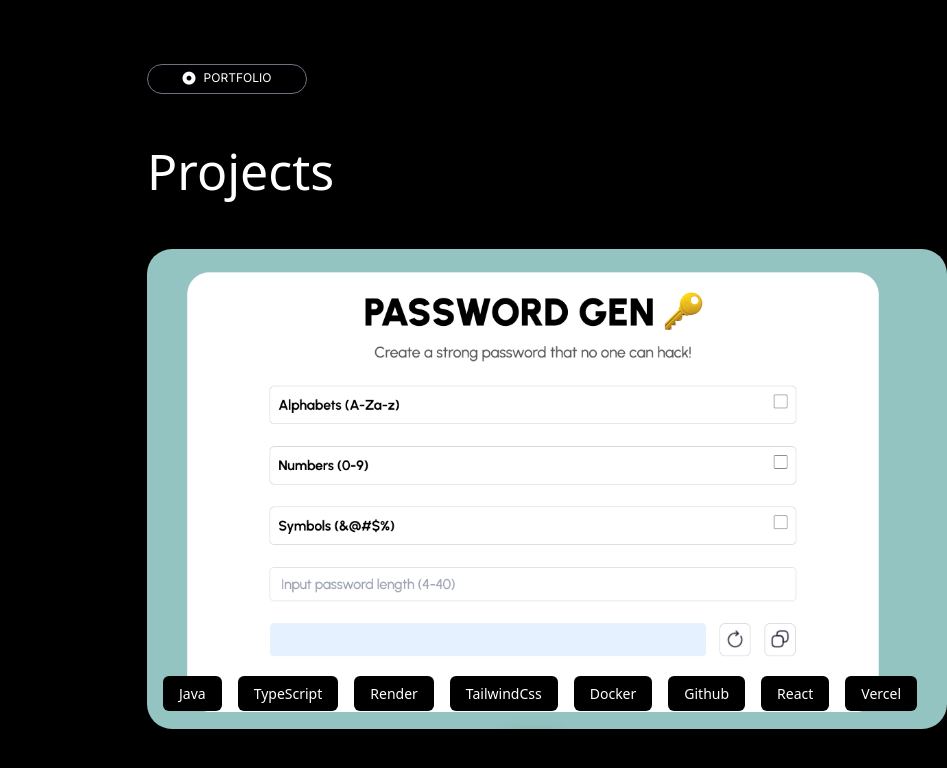
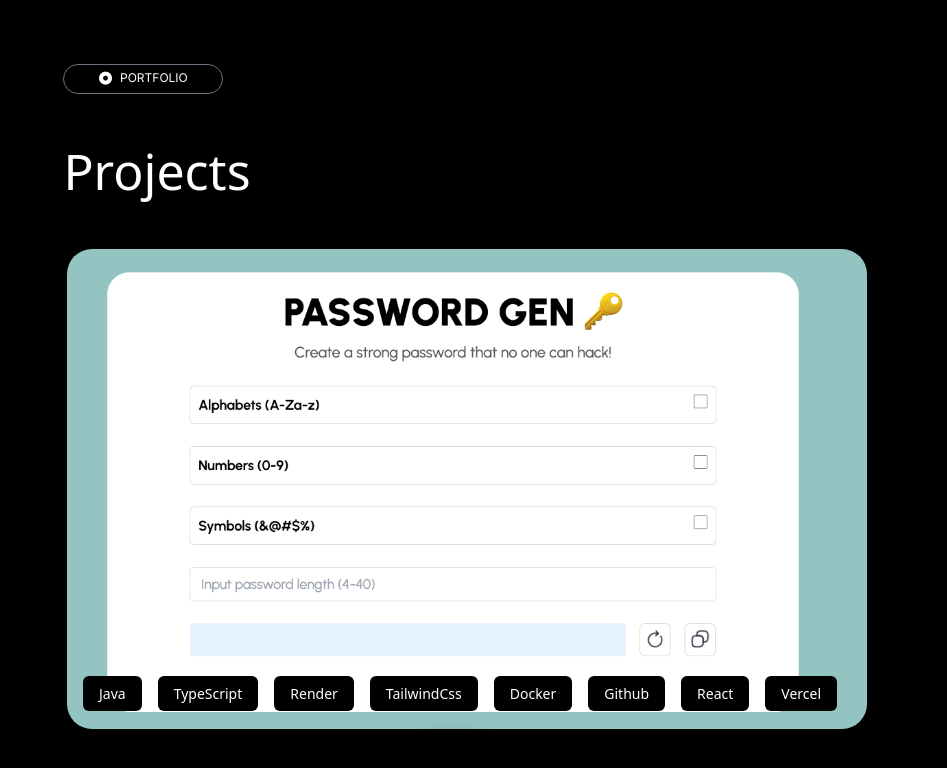
Before and after one commit to Divinegirl8/project, a React (Create React App) app: page /portfolio in a window 1280 px wide. Shown: the top 768 px of the page, without its empty margins (333-1280 px from the left). Built offline with nearby package versions, Linux system fonts and the light colour scheme.

Commit message:
new commit

```diff
--- a/src/component/About/index.module.css
+++ b/src/component/About/index.module.css
@@ -87,11 +87,7 @@ body {
 }
 
 @media (min-width: 2500px) {
-  .abt{
-    font-size: 40px;
-    max-width: 80rem;
 
-  }
   .icon{
     font-size: 50px;
   }
--- a/src/component/About/index.tsx
+++ b/src/component/About/index.tsx
@@ -214,7 +214,7 @@ const About = React.forwardRef<HTMLDivElement, {}>((props, ref)=> {
             <div>
               <div
                 ref={(el) => (elementsRef.current[1] = el)}
-                className={`${style.hidden}  ${style.abt} max-w-xs lg:ml-1  lg:mx-0 mx-5`}
+                className={`${style.hidden}  max-w-xs lg:ml-1  lg:mx-0 mx-5`}
               >
                 <button
                   onClick={togglePlayPause}
@@ -227,7 +227,7 @@ const About = React.forwardRef<HTMLDivElement, {}>((props, ref)=> {
 
               <p
                 ref={(el) => (elementsRef.current[2] = el)}
-                className={`${style.hidden} ${style.abt} lg:max-w-xs  xl:max-w-xl  lg:mx-0 lg:ml-5 mx-6 text-[#999999]`}
+                className={`${style.hidden} lg:max-w-xs  xl:max-w-xl  lg:mx-0 lg:ml-5 mx-6 text-[#999999]`}
               >
 
                I'm a dedicated Software Engineer with expertise in crafting scalable,
--- a/src/component/HeroPage/index.tsx
+++ b/src/component/HeroPage/index.tsx
@@ -161,7 +161,7 @@ const HeroPage = React.forwardRef<HTMLDivElement, {}>((props, ref) => {
         <div className={`cursor-none bg-gradient-to-b from-black via-black to-transparent lg:pb-[15rem] pb-[45rem]  relative  ${style.customCursor}`} ref={ref}>
             <div className="">
 
-                <div className="border-gray-500 border-[0.5px] lg:w-[21rem] h-[39rem] mt-5  px-2 mx-5 lg:px-0 rounded-[20px] lg:left-5 lg:top-10 lg:mt-[80px] sm:mx-[2rem] lg:fixed z-50">
+                <div className="border-gray-500 border-[0.5px] lg:w-[21rem] h-[39rem] mt-5  px-2 mx-5 lg:px-0 rounded-[20px] lg:left-5 lg:top-10 lg:mt-[60px] sm:mx-[2rem] lg:fixed z-50">
 
                    <div className="mt-5 ml-7">
                    <img src={logo} className=" w-[9rem]" />
--- a/src/component/Portfolio/index.tsx
+++ b/src/component/Portfolio/index.tsx
@@ -7,9 +7,10 @@ import style from "./index.module.css"
 
 const Portfolio = React.forwardRef<HTMLDivElement, {}>((props, ref) => {
     return (
-        <div className='bg-[#000] w-full pb-16' ref={ref}>
+        <div className='bg-[#000] w-full pb-16 lg:justify-center lg:items-center lg:flex lg:flex-col' ref={ref}>
 
-            <div className="flex lg:ml-[30rem] ml-5 lg:pt-16">
+                   <div className="lg:mr-[20rem]">
+                   <div className="flex  ml-5 lg:pt-16">
                             <div className="flex flex-row gap-2 justify-center border-gray-500 border w-[10rem] h-[30px] rounded-[20px] pt-1">
                                 <i
                                     className="fa-solid fa-circle-dot"
@@ -19,9 +20,13 @@ const Portfolio = React.forwardRef<HTMLDivElement, {}>((props, ref) => {
                             </div>
                         </div>
 
-            <h1 className=" mt-10  lg:text-[50px] text-[35px] text-white lg:ml-[30rem] ml-5">Projects </h1>
+                        <h1 className=" mt-10  lg:text-[50px] text-[35px] text-white  ml-5">Projects </h1>
+                  </div>
 
-            <div className="lg:ml-[30rem] mt-10">
+               <div className="lg:ml-[20rem]">
+
+
+               <div className="mt-10">
                 <div className={`relative group ${style.slideUp}`}>
                     {/* Image */}
                     <img
@@ -30,7 +35,7 @@ const Portfolio = React.forwardRef<HTMLDivElement, {}>((props, ref) => {
                     />
 
                     {/* Skills */}
-                    <div className="top-[27rem] ml- 1 lg:mx-2 absolute inset-0 hidden lg:block">
+                    <div className="top-[27rem] ml- 1 lg:mx-2 absolute  inset-0 hidden lg:block">
                         <span className="bg-black text-white px-4 py-2 rounded-md mx-2 text-sm font-medium">
                             Java
                         </span>
@@ -87,11 +92,11 @@ const Portfolio = React.forwardRef<HTMLDivElement, {}>((props, ref) => {
                             </span>
                         </div>
 
-                    <div className="lg:absolute lg:inset-0 lg:ml-[-10rem] ml-3 lg:flex lg:flex-col items-center justify-center lg:opacity-0 lg:bg-black lg:bg-opacity-30 lg:group-hover:opacity-100 lg:transition-opacity duration-300 lg:mt-0 mt-5">
+                    <div className="lg:absolute lg:inset-0 lg:ml-0   ml-3 lg:flex lg:flex-col items-center justify-center lg:opacity-0 lg:bg-black lg:bg-opacity-30 lg:group-hover:opacity-100 lg:transition-opacity duration-300 lg:mt-0 mt-5">
 
                         {/* Buttons */}
                         <div>
-                            <button className="bg-white text-black lg:px-4  px-2 py-2 rounded-md mx-2 lg:hover:bg-gray-200 text-[12px] lg:text-[15px]">
+                            <button className="bg-white text-black lg:px-4   px-2 py-2 rounded-md mx-2 lg:hover:bg-gray-200 text-[12px] lg:text-[15px]">
                                 <a href="https://password-generator-react-pi-ruddy.vercel.app/" target="_blank">go to website</a>
                             </button>
                             <button className="bg-white text-black lg:px-4 px-2 py-2 rounded-md mx-2 lg:hover:bg-gray-200 text-[12px] lg:text-[15px]">
@@ -102,7 +107,7 @@ const Portfolio = React.forwardRef<HTMLDivElement, {}>((props, ref) => {
                 </div>
             </div>
 
-            <div className="lg:ml-[30rem] mt-10 lg:block hidden">
+            <div className="mt-10 lg:block hidden">
                 <div className={`relative group ${style.slideUp}`}>
                     {/* Image */}
                     <img
@@ -135,7 +140,7 @@ const Portfolio = React.forwardRef<HTMLDivElement, {}>((props, ref) => {
                         </span>
                     </div>
 
-                    <div className="absolute inset-0 ml-[-10rem] flex flex-col items-center justify-center opacity-0 bg-black bg-opacity-30 group-hover:opacity-100 transition-opacity duration-300">
+                    <div className="absolute inset-0  flex flex-col items-center justify-center opacity-0 bg-black bg-opacity-30 group-hover:opacity-100 transition-opacity duration-300">
 
                         <p className="text-white text-center mb-4 px-4 lg:w-[40rem]">
                             A simple project that retrieves user data from GraphQLZero, displays it in a table, and includes features like pagination, filtering, and searching. Additionally, it provides a modal to show detailed information about a selected user.
@@ -154,7 +159,7 @@ const Portfolio = React.forwardRef<HTMLDivElement, {}>((props, ref) => {
                 </div>
             </div>
 
-            <div className="lg:ml-[30rem] mt-10">
+            <div className="mt-10">
                 <div className={`relative group ${style.slideUp}`}>
                     {/* Image */}
                     <img
@@ -201,7 +206,7 @@ const Portfolio = React.forwardRef<HTMLDivElement, {}>((props, ref) => {
                             </span>
                         </div>
 
-                    <div className="absolute inset-0 ml-[-10rem] flex flex-col items-center justify-center opacity-0 bg-black bg-opacity-30 group-hover:opacity-100 transition-opacity duration-300">
+                    <div className="absolute inset-0 lg:ml-0   flex flex-col items-center justify-center opacity-0 bg-black bg-opacity-30 group-hover:opacity-100 transition-opacity duration-300">
                         {/* Buttons */}
                         <div>
                             {/* <button className="bg-white text-black px-4 py-2 rounded-md mx-2 hover:bg-gray-200">
@@ -215,7 +220,7 @@ const Portfolio = React.forwardRef<HTMLDivElement, {}>((props, ref) => {
                 </div>
             </div>
 
-            <div className="lg:ml-[30rem] mt-10">
+            <div className="mt-10">
                 <div className={`relative group ${style.slideUp}`}>
                     {/* Image */}
                     <img
@@ -262,7 +267,7 @@ const Portfolio = React.forwardRef<HTMLDivElement, {}>((props, ref) => {
                     </div>
 
 
-                    <div className="lg:absolute lg:inset-0 lg:ml-[-10rem] ml-3 lg:flex lg:flex-col items-center justify-center lg:opacity-0 lg:bg-black lg:bg-opacity-30 lg:group-hover:opacity-100 lg:transition-opacity duration-300 lg:mt-0 mt-5">
+                    <div className="lg:absolute lg:inset-0  lg:ml-0 ml-3 lg:flex lg:flex-col items-center justify-center lg:opacity-0 lg:bg-black lg:bg-opacity-30 lg:group-hover:opacity-100 lg:transition-opacity duration-300 lg:mt-0 mt-5">
                         {/* Buttons */}
                         <div>
                             <button className="bg-white text-black lg:px-4 px-2 py-2 rounded-md mx-2 hover:bg-gray-200 text-[12px] lg:text-[15px]">
@@ -279,6 +284,10 @@ const Portfolio = React.forwardRef<HTMLDivElement, {}>((props, ref) => {
                 </div>
             </div>
 
+
+
+               </div>
+
         </div>
     )
 })
```
Also changed, not shown: src/component/Qualification/index.tsx (+100 -3 lines). Lines whose indentation alone changed are shown as unchanged.
